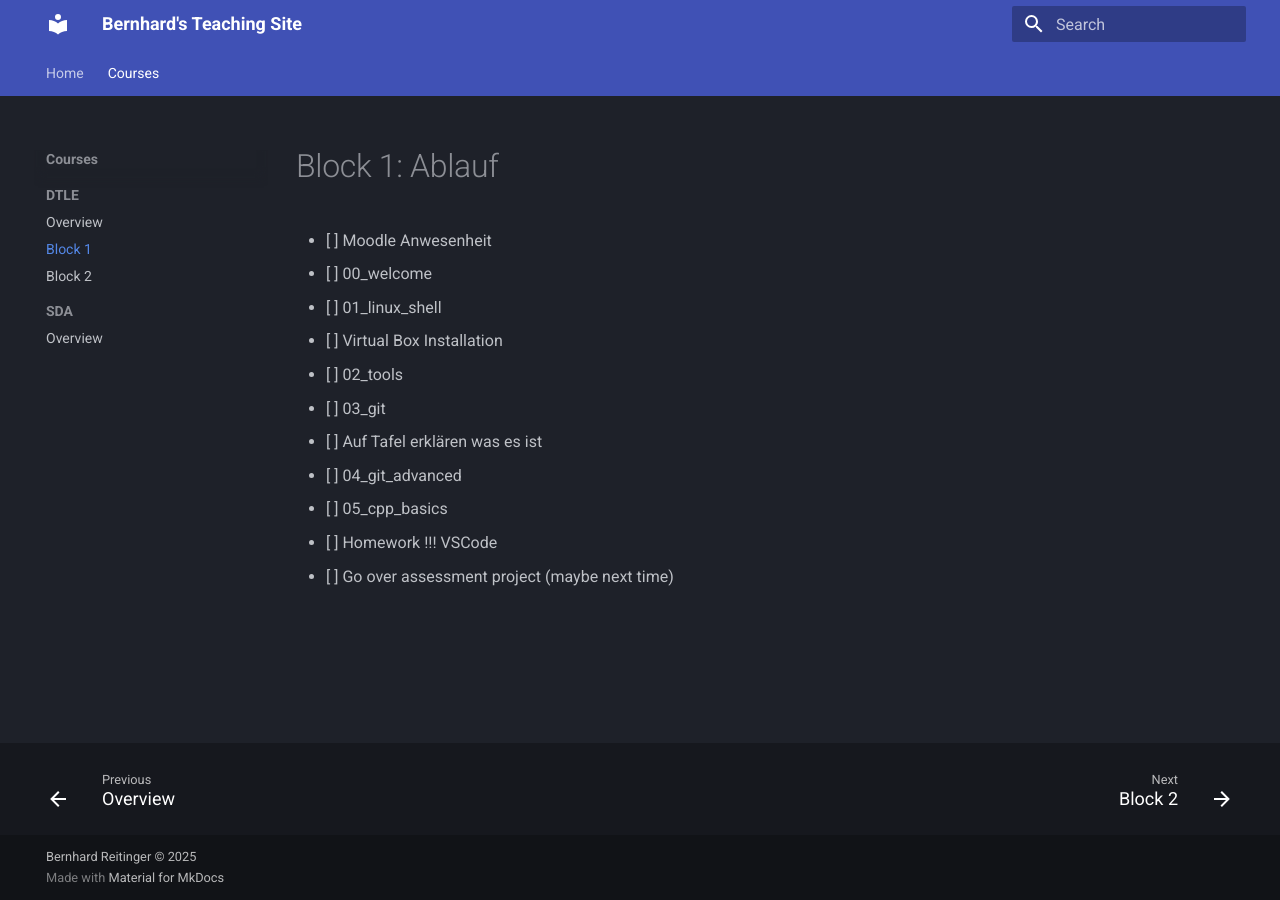
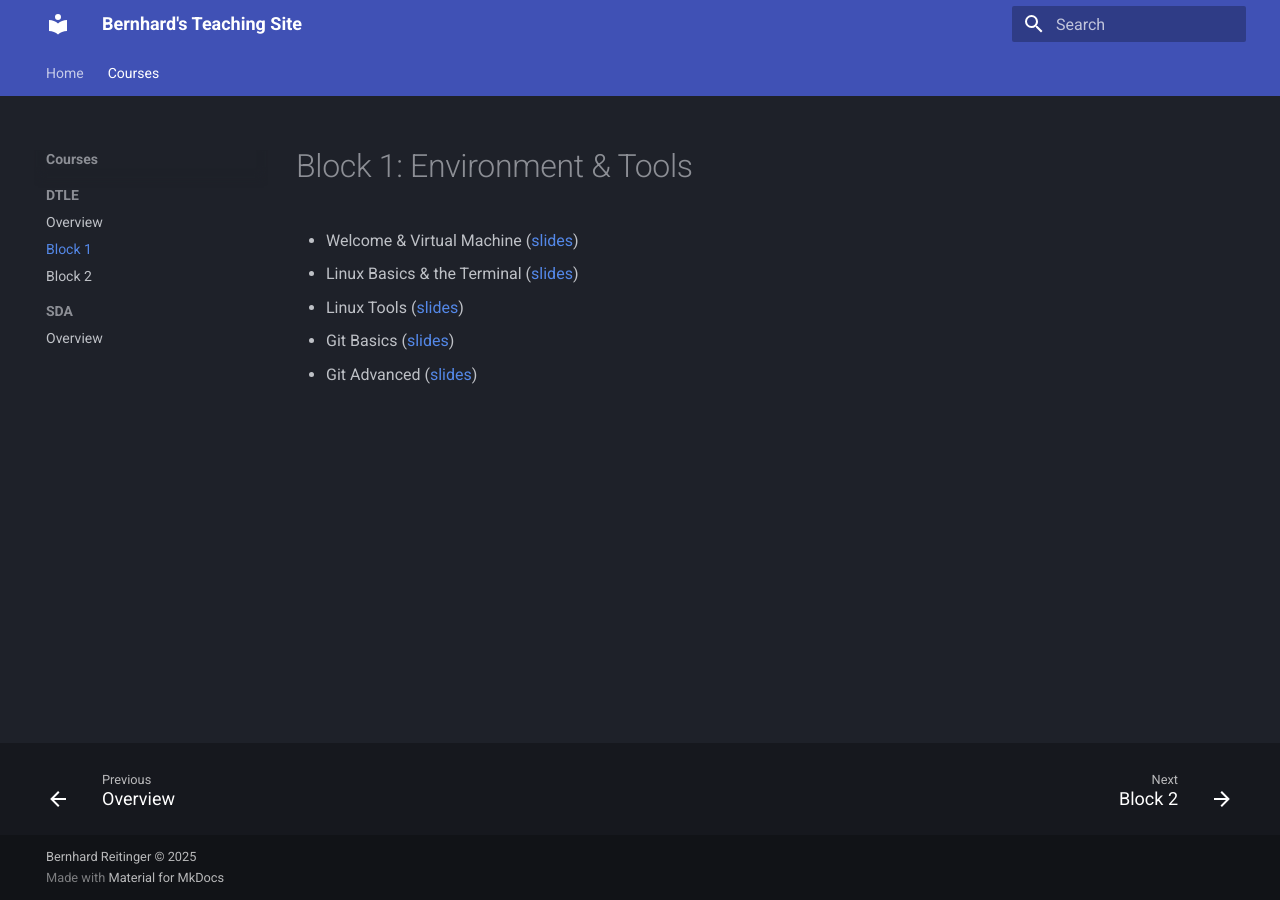
Before and after one commit to breiting/teaching, an MkDocs documentation site: the page built from docs/courses/dtle/block_1.md, in a window 1280 px wide. Built offline with MkDocs 1.6.1 and Material for MkDocs 9.7.7, drawn with Linux system fonts in a browser that asks for light colours.

Commit message:
Finish website

```diff
--- a/docs/courses/dtle/block_1.md
+++ b/docs/courses/dtle/block_1.md
@@ -1,13 +1,7 @@
-# Block 1: Ablauf
+# Block 1: Environment & Tools
 
-- [ ] Moodle Anwesenheit
-- [ ] 00_welcome
-- [ ] 01_linux_shell
-  - [ ] Virtual Box Installation
-- [ ] 02_tools
-- [ ] 03_git
-  - [ ] Auf Tafel erklären was es ist
-- [ ] 04_git_advanced
-- [ ] 05_cpp_basics
-- [ ] Homework !!! VSCode
-- [ ] Go over assessment project (maybe next time)
+- Welcome & Virtual Machine ([slides](slides/00_welcome.md))
+- Linux Basics & the Terminal ([slides](slides/01_linux_shell.md))
+- Linux Tools ([slides](slides/02_tools.md))
+- Git Basics ([slides](slides/03_git.md))
+- Git Advanced ([slides](slides/04_git_advanced.md))
```
Also changed, not shown: docs/courses/dtle/block_2.md (+1 -3 lines), docs/courses/dtle/index.md (+4 -4 lines), docs/courses/dtle/slides/00_welcome.md (+4 -0 lines).
